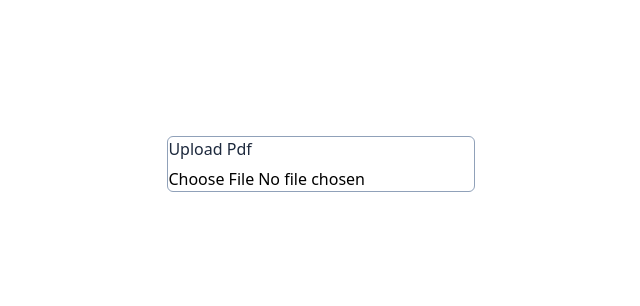
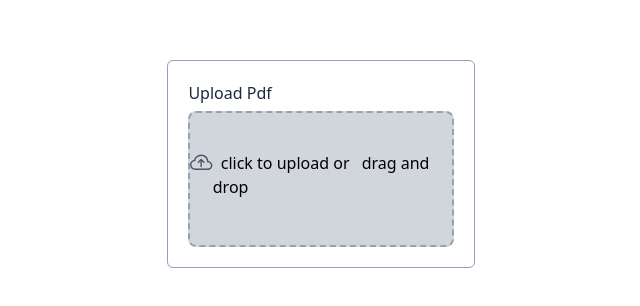
Before and after one commit to Neethusanal/BoloForms-Assignment, a React (Vite) app in the folder pdf-editor/: page / in a window 1280 px wide. Shown: the part 236-542 px from the top of the page, without its empty margins (319-959 px from the left). Built offline with nearby package versions, Linux system fonts and the light colour scheme.

Commit message:
uploadpdf page updated

```diff
--- a/pdf-editor/src/components/UploadPdf.jsx
+++ b/pdf-editor/src/components/UploadPdf.jsx
@@ -18,10 +18,40 @@ const UploadPdf =()=>{
     return(
         <>
         <div  className=" w-full min-h-screen bg-white flex items-center justify-center ">
-            <div className="w-[24%] h-auto rounded-md bg-white rounded-md border border-slate-400">
-               <label htmlFor="input" className="block text-slate-800 text-base font-medium mb-1.5">Upload Pdf</label>
-    <div className='w-full flex items-start'></div>
-           <input type="file"/>
+            <div className="w-[24%] h-auto rounded-md bg-white rounded-md border border-slate-400 p-5">
+               <label htmlFor ="input" className ="block text-slate-800 font-medium mb-1.5">Upload Pdf</label>
+    <div className="flex items-start w-full">
+        {file?(
+           <div className="text-start my-3">
+            <div className="relative inline-block">
+                <div className="w-full h-auto px-3 py-1 bg-gray-200 text-[0.8rem] text-gray dark:bg-gray-800 dark:bg-white rounded-md">
+                 <span className='text-black text-base  font-medium'>File Name:{" "}</span>
+                 {file}
+                </div>
+                <button className="btn absolute -top-3 -right-2 bg-gray-200 text-red-500 dark:text-red-400 cursor-pointer rounded-sm">
+                    onClicke={handleclearFile}
+                    <svg xmlns="http://www.w3.org/2000/svg" width="24" height="24" fill="currentColor" className="bi bi-x" viewBox="0 0 16 16">
+  <path d="M4.646 4.646a.5.5 0 0 1 .708 0L8 7.293l2.646-2.647a.5.5 0 0 1 .708.708L8.707 8l2.647 2.646a.5.5 0 0 1-.708.708L8 8.707l-2.646 2.647a.5.5 0 0 1-.708-.708L7.293 8 4.646 5.354a.5.5 0 0 1 0-.708"/>
+</svg>
+                </button>
+            </div>
+           </div>
+        ):(
+           <label htmlFor="dragdrop-file" className='flex flex-col items-center border-dashed rounded-lg justify-center w-full h-[17vh] border-2 border-gray-400 cursor-pointer bg-gray-300'>
+            <div className="flex flex-col-items-center justify-center pt-6 pb-6">
+                <svg xmlns="http://www.w3.org/2000/svg" width="24" height="24" fill="currentColor" className="bi bi-cloud-arrow-up text-gray-600 " viewBox="0 0 16 16">
+  <path fill-rule="evenodd" d="M7.646 5.146a.5.5 0 0 1 .708 0l2 2a.5.5 0 0 1-.708.708L8.5 6.707V10.5a.5.5 0 0 1-1 0V6.707L6.354 7.854a.5.5 0 1 1-.708-.708z"/>
+  <path d="M4.406 3.342A5.53 5.53 0 0 1 8 2c2.69 0 4.923 2 5.166 4.579C14.758 6.804 16 8.137 16 9.773 16 11.569 14.502 13 12.687 13H3.781C1.708 13 0 11.366 0 9.318c0-1.763 1.266-3.223 2.942-3.593.143-.863.698-1.723 1.464-2.383m.653.757c-.757.653-1.153 1.44-1.153 2.056v.448l-.445.049C2.064 6.805 1 7.952 1 9.318 1 10.785 2.23 12 3.781 12h8.906C13.98 12 15 10.988 15 9.773c0-1.216-1.02-2.228-2.313-2.228h-.5v-.5C12.188 4.825 10.328 3 8 3a4.53 4.53 0 0 0-2.941 1.1z"/>
+</svg>
+<p className='mb-2 dark:text-gray-400'>
+    <span className='font-medium p-2'> click to upload or </span>drag and drop
+</p>
+            </div>
+
+           </label>
+        )}
+    </div>
+           <input  id="dragdrop-file"type= "file" hidden/>
 
             </div>
 
--- a/pdf-editor/src/index.css
+++ b/pdf-editor/src/index.css
@@ -1 +1,5 @@
 @import "tailwindcss";
+
+body{
+    margin:0
+}
```
